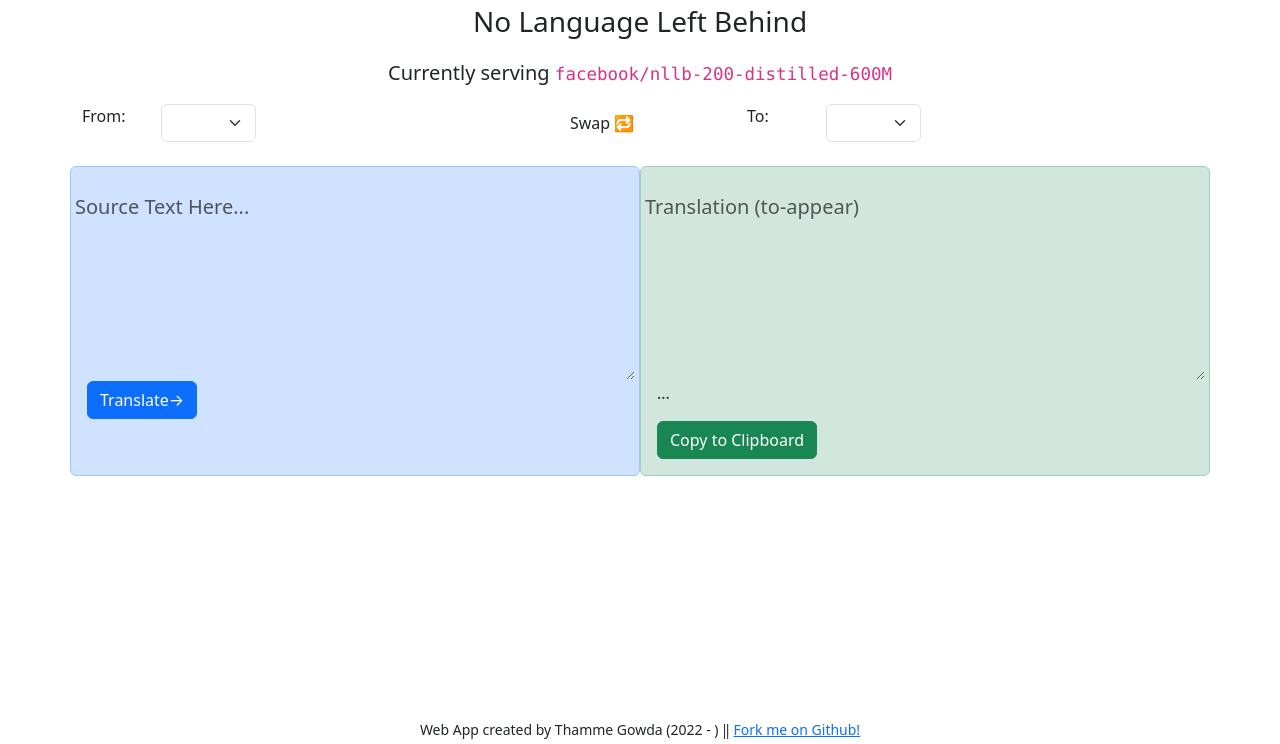
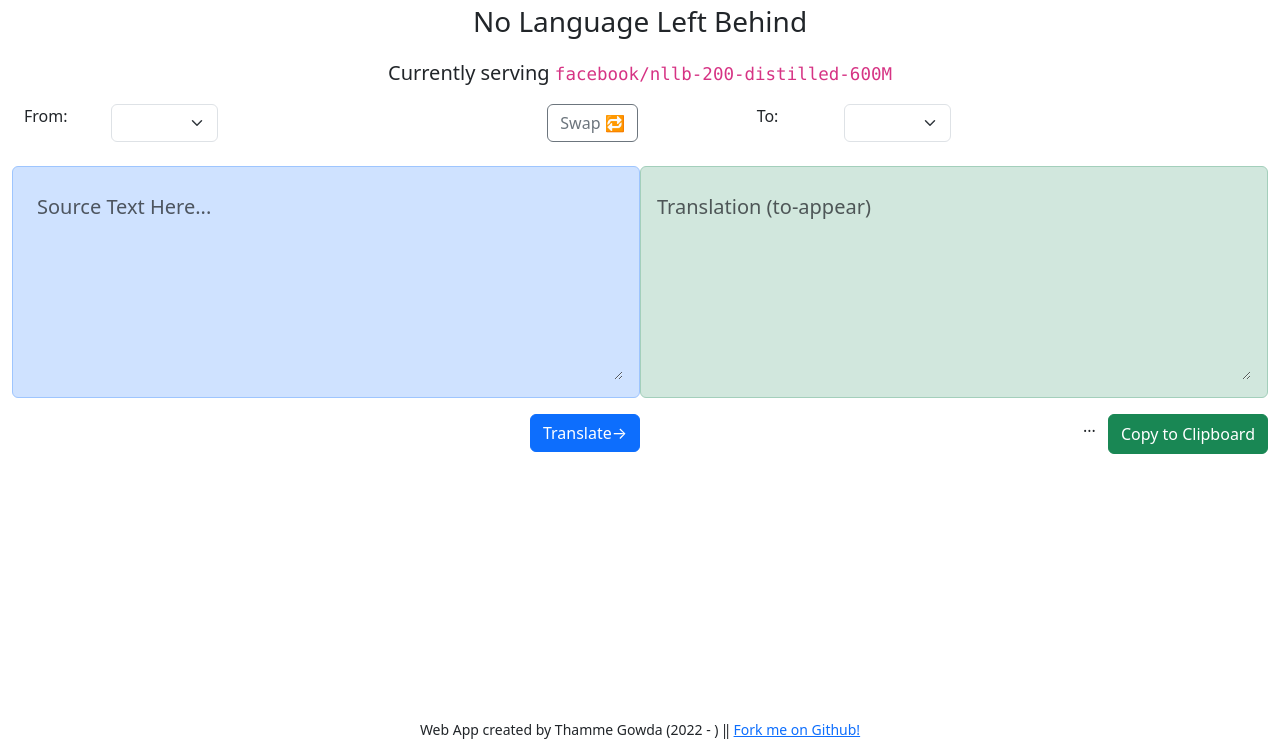
Before and after one commit to thammegowda/nllb-serve, a Flask app: page / in a window 1280 px wide. Shown: the part 56-800 px from the top of the page. Run offline with Flask 3, Linux system fonts and the light colour scheme; lists and menus that the app fills with data are empty; parts of the project's set-up code (start-up, migrations or seed data) failed here and were passed over; some libraries are stand-ins or nearby versions.

Commit message:
slight modifications in UI

```diff
--- a/nllb_serve/templates/index.html
+++ b/nllb_serve/templates/index.html
@@ -3,7 +3,7 @@
 {% block content %}
 <p class="text-center fs-3">{% block title %} No Language Left Behind {% endblock %}</p>
   <p class="text-center fs-5">Currently serving <code>{{model_id}}</code></p>
-  <form id="source-form" class="form container" action="./translate">
+  <form id="source-form" class="form container-fluid" action="./translate">
     <div class="row">
       <div class="form-group col-5">
           <div class="row">
@@ -18,7 +18,7 @@
           </div>
       </div>
       <div class="col-2">
-          <button id="button-swap" type="button" class="btn btn-outline">Swap 🔁</button>
+          <button id="button-swap" type="button" class="btn btn-outline-secondary">Swap 🔁</button>
       </div>
       <div class="form-group col-5">
           <div class="row">
@@ -36,24 +36,28 @@
   <br>
 
   <div class="row">
-    <div class="col-6 alert alert-primary">
-        <div class="form-group row">
-          <textarea id="source_txt" name="source" rows="6" class="form-control form-control-lg form-control-plaintext"
+    <div class="col-6">
+        <div class="form-group row alert alert-primary">
+          <textarea id="source_txt" name="source" rows="6" class="form-control form-control-lg form-control-plaintext p-2"
             placeholder="Source Text Here..."></textarea>
         </div>
+        <div class="float-end row">
         <button type="submit" class="btn btn-primary float-right">Translate→</button>
+      </div>
     </div>
-    <div class="col-6 alert alert-success">
-      <div class="form-group row">
+    <div class="col-6">
+      <div class="form-group row alert alert-success">
         <textarea id="target" rows="6" class="form-control form-control-lg form-control-plaintext"
           placeholder="Translation (to-appear)"></textarea>
       </div>
-      <div id="loading-progress" style="display: none;" class="spinner-border text-success float-right" role="status">
-        <span class="sr-only">Loading...</span>
+      <div class="float-end row">
+      <div id="loading-progress" style="display:none" class="spinner-border text-dark text-success col-auto" role="status">
+        <!-- <span class="sr-only">Loading...</span> -->
       </div>
-      <p class="text float-left" id="time-taken">...</p>
-      <button type="submit" class="btn btn-primary float-right btn-success" onclick="copyToClipboard()">Copy to
+      <p class="text col-auto" id="time-taken">...</p>
+      <button type="submit" class="btn btn-primary float-right btn-success col-auto" onclick="copyToClipboard()">Copy to
         Clipboard</button>
+      </div>
     </div>
   </div>
 </form>
```
